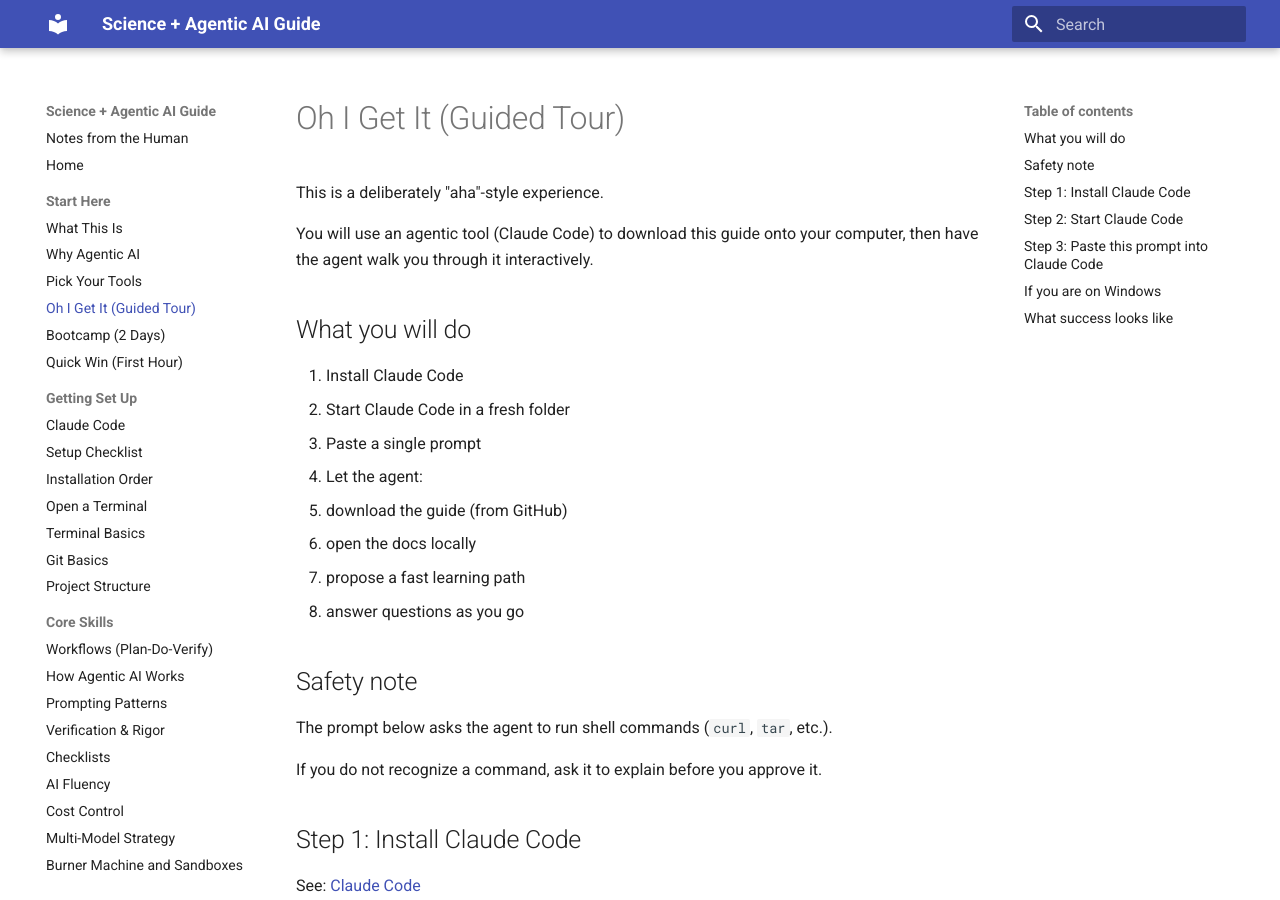
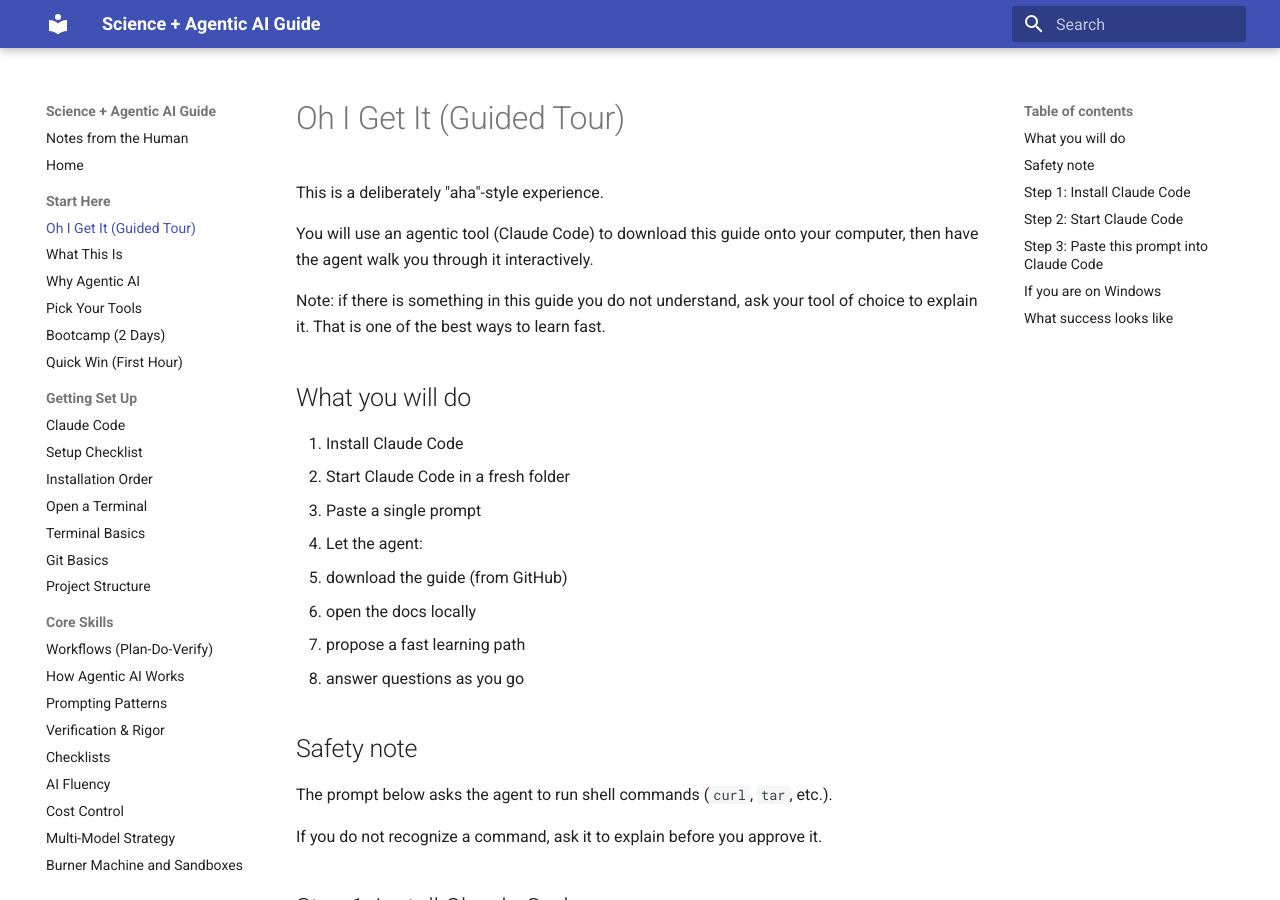
Before and after one commit to Chris-Cullins/science-ai-guide, an MkDocs documentation site: the page built from docs/oh-i-get-it.md, in a window 1280 px wide and 900 px high. Built offline with MkDocs 1.6.1 and Material for MkDocs 9.7.7, drawn with Linux system fonts in a browser that asks for light colours.

Commit message:
Reorder Start Here nav and add guided-tour note

```diff
--- a/docs/oh-i-get-it.md
+++ b/docs/oh-i-get-it.md
@@ -3,6 +3,8 @@
 This is a deliberately "aha"-style experience.
 
 You will use an agentic tool (Claude Code) to download this guide onto your computer, then have the agent walk you through it interactively.
+
+Note: if there is something in this guide you do not understand, ask your tool of choice to explain it. That is one of the best ways to learn fast.
 
 ## What you will do
 
--- a/mkdocs.yml
+++ b/mkdocs.yml
@@ -25,10 +25,10 @@
   - Notes from the Human: notes-from-the-human.md
   - Home: index.md
   - Start Here:
+      - Oh I Get It (Guided Tour): oh-i-get-it.md
       - What This Is: overview.md
       - Why Agentic AI: why-agentic.md
       - Pick Your Tools: tooling.md
-      - Oh I Get It (Guided Tour): oh-i-get-it.md
       - Bootcamp (2 Days): bootcamp.md
       - Quick Win (First Hour): first-hour.md
   - Getting Set Up:
```
